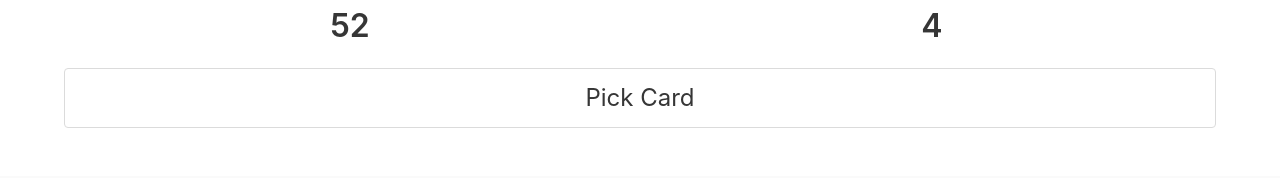
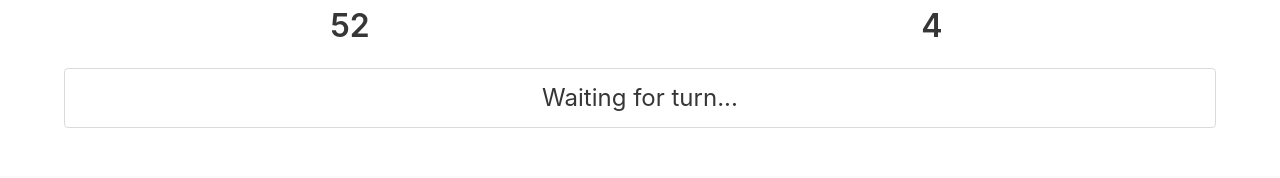
Before and after one commit to crw-riviere/house-of-kings, a React app: page / in a window 1280 px wide. Shown: the part 242-420 px from the top of the page. Built offline with nearby package versions, Linux system fonts and the light colour scheme; no server answers.

Commit message:
Added styles

```diff
--- a/src/client/components/App.jsx
+++ b/src/client/components/App.jsx
@@ -3,6 +3,7 @@ import openSocket from 'socket.io-client'
 import 'bulma/css/bulma.css'
 import UserList from './UserList.jsx'
 import Card from './Card.jsx'
+import CardButton from './CardButton.jsx'
 import Narrator from './Narrator.jsx'
 
 const socket = openSocket('http://localhost:3000');
@@ -11,6 +12,7 @@ class App extends React.Component {
     constructor() {
         super();
         this.state = {
+            isTurn: false,
             users: [],
             quote: 'Welcome',
             card: null,
@@ -23,14 +25,22 @@ class App extends React.Component {
         })
 
         socket.on('userJoinedGame', (gameInfo) => {
+            console.log(socket.id)
+            console.log(gameInfo.currentUserTurn)
+            const myTurn = gameInfo.currentUserTurn === socket.id
             this.setState({
+                isTurn: myTurn,
                 users: gameInfo.users,
                 quote: `${gameInfo.joinedUserId} joined ${gameInfo.gameId}, ${gameInfo.currentUserTurn} has current turn`
             })
         })
 
         socket.on('userPickedCard', pickInfo => {
+            console.log(socket.id)
+            console.log(pickInfo.userId)
+            const myTurn = pickInfo.userId === socket.id
             this.setState({
+                isTurn: myTurn,
                 card: pickInfo.card,
                 quote: `${pickInfo.userId} picked ${pickInfo.card.number + pickInfo.card.suit}, ${pickInfo.nextUserTurn} has turn`,
                 rule: pickInfo.rule,
@@ -64,6 +74,7 @@ class App extends React.Component {
 
     render() {
         const users = this.state.users
+        const myTurn = this.state.isTurn
         let card = 'No card'
         if (this.state.card) {
             card = <Card number={this.state.card.number} suit={this.state.card.suit} rule={this.state.rule}/>
@@ -96,8 +107,7 @@ class App extends React.Component {
                                 </div>
                             </div>
                         </nav>
-                        <a className="button is-large is-fullwidth"
-                            onClick={() => this.handlePickCard()}>Pick Card</a>
+                        <CardButton isTurn={myTurn} onHandlePickCard={() => this.handlePickCard()}/>
                     </div>
                 </section>
                 <footer className="footer">
--- a/src/client/components/Card.jsx
+++ b/src/client/components/Card.jsx
@@ -11,14 +11,14 @@ export default class Card extends React.Component {
                 <article className="media">
                     <div className="media-left">
                         <figure className="image is-64x64">
-                            <p className="has-text-centered is-size-1">{this.props.number}{this.props.suit}</p>
+                            <p className="has-text-centered is-size-2">{this.props.number}{this.props.suit}</p>
                         </figure>
                     </div>
                     <div className="media-content">
                         <div className="content">
                             <p>
                                 <strong>{this.props.rule.title}</strong><br/>
-                                {this.props.rule.description}
+                                <span className="is-size-7">{this.props.rule.description}</span>
                             </p>
                         </div>
                     </div>
--- /dev/null
+++ b/src/client/components/CardButton.jsx
@@ -0,0 +1,9 @@
+import React from 'react'
+
+export default function CardButton(props){
+    let buttonText = props.isTurn ? 'Pick Card' : 'Waiting for turn...'
+    return (
+        <a className="button is-large is-fullwidth"
+        onClick={() => props.onHandlePickCard()}>{buttonText}</a>
+    )
+}
```
